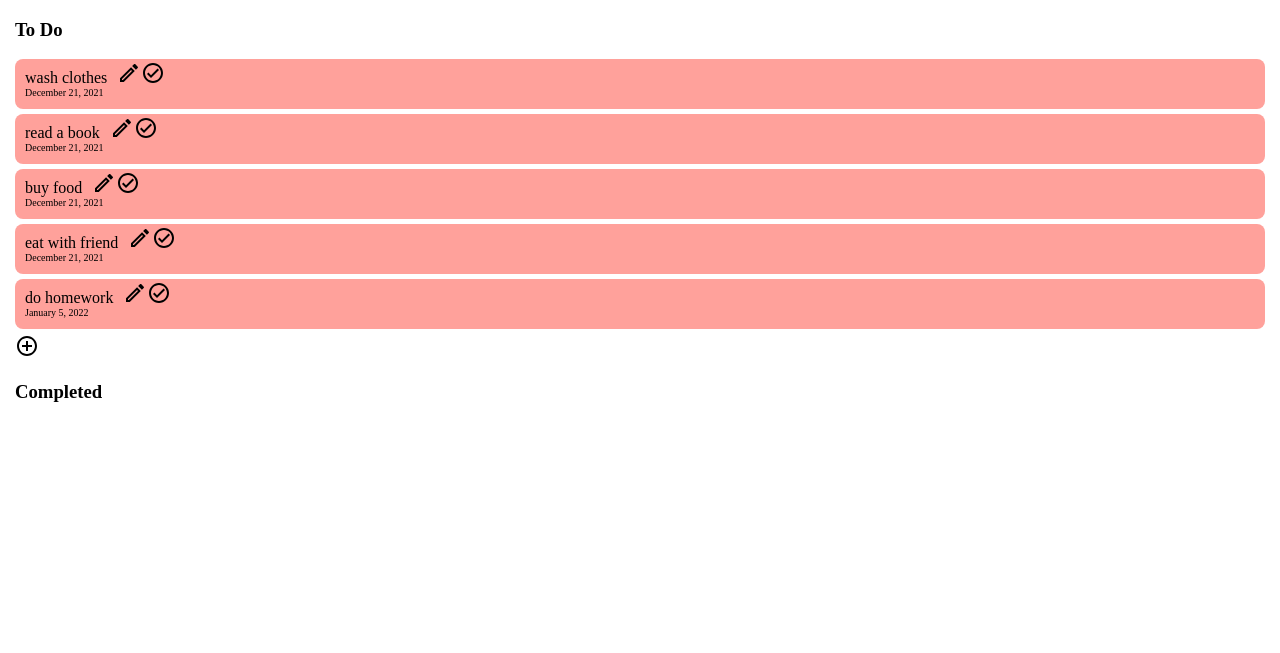
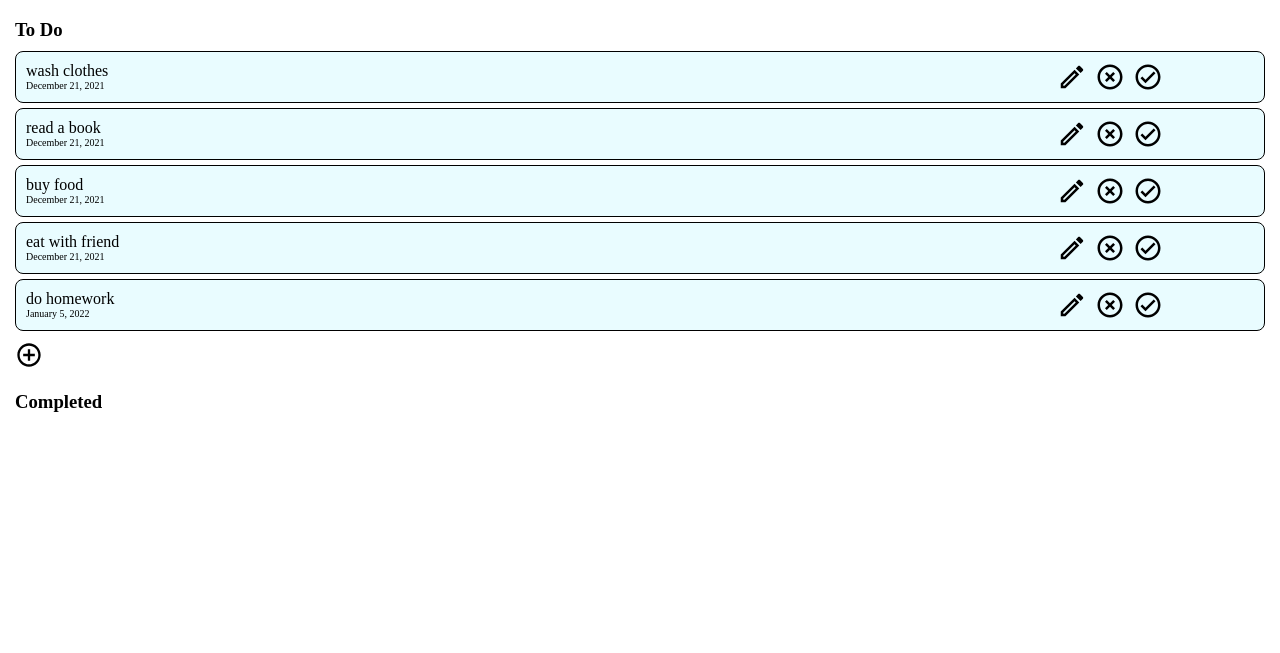
Before and after one commit to Sallytraan/reminder-app, a PHP site: page / in a window 1280 px wide. Shown: the part 73-726 px from the top of the page. Run offline with PHP 8.4, Linux system fonts and the light colour scheme; the visitor is signed in with stand-in values (Sample User, id 1).

Commit message:
fixade för det mesta css till to-do sidan :(

```diff
--- a/CSS/list.css
+++ b/CSS/list.css
@@ -35,52 +35,86 @@ form {
 /* cirklarna */
 #importantCircles {
     display: flex;
-    align-items: center;
+    flex-wrap: wrap;
     justify-content: center;
-    flex-direction: row;
 }
 
-.circle {
+#circle1, #circle2, #circle3 {
     height: 45px;
     width: 45px;
     border-radius: 50%;
 
-    margin: 5px 25px 5px 25px;
+    margin: 15px;
 }
 
-.circle:first-child { background-color: #FFA19B;}
-.circle:nth-child(2) { background-color: #FFD79B;}
-.circle:last-child { background-color: #9BFFB7;}
+#circle1 { background-color: #FFA19B;}
+#circle2 { background-color: #FFD79B;}
+#circle3 { background-color: #9BFFB7;}
 
 /* individuella tasks */
 
+#toDoWrapper h3 {
+    margin-bottom: 10px;
+}
+
 /* måste fixa taskboxen i js för att man ska kunna ändra färg beroende på vilken knapp som trycks. */
-.taskWrapper {
+/* .taskWrapper {
     display: flex;
     flex-direction: column;
 
     height: 50px;
-    background-color: #FFA19B;
+    background-color: rgb(233, 252, 255);
+    border: black 1.5px solid;
+    border-radius: 8px;
+    margin-bottom: 5px;
+} */
+
+.taskBox {
+    display: grid;
+    grid-template-columns: 3fr 1fr;
+
+    height: 50px;
+    background-color: rgb(233, 252, 255);
+    border: black 1.5px solid;
     border-radius: 8px;
     margin-bottom: 5px;
 }
 
-.taskBox {
-    display: flex;
-    align-items: center;
+.taskText {
+    margin: 10px;
+}
+
+.taskText > p {
+    margin: 0;
 }
 
 .date {
     font-size: 10px;
-    margin: 0px 10px 0px 10px;
 }
 
-/* denna måste fixas */
-.icon {
+.taskButtons {
     display: flex;
-    align-items: flex-end;
+    justify-content: center;
+    margin: 10px;
 }
 
+.taskButtons > img {
+    margin: 0px 4px;
+}
+
+.taskButtons > img:last-child {
+    margin-right: 0px;
+}
+
+#addTask {
+    margin-top: 10px;
+}
+
+#addTask img{
+    height: 28px;
+}
+
+/*
 .task {
     margin: 10px 10px 0px 10px;
-}
+} */
--- a/PAGES/to-do.js
+++ b/PAGES/to-do.js
@@ -25,6 +25,7 @@ function toDo(){
 
     let ongoingWrapper = document.getElementById("ongoing");
     let ongoingArray = TASK_DATA["ongoing"];
+    let completedArray = TASK_DATA["finished"];
 
     ongoingArray.forEach(obj => {
         console.log(obj); // ska visa alla objekt i arrayen. Kollar för säkerhets skull.
@@ -32,17 +33,36 @@ function toDo(){
         // vi vill komma åt 'task' + 'date'
         let div = document.createElement("div");
         div.innerHTML = `
-        <div class="taskWrapper">
             <div class="taskBox">
-                <p class="task"> ${obj.task}</p>
-                <img class="icon" src='../ICONS_BLACK/pencil-icon.svg' alt='edit'>
-                <img class="icon" src='/ICONS_BLACK/check-icon.svg' alt='checkmark'>
-            </div>
-            <p class="date"> ${obj.date} </p>
-        </div>`;
+                <div class="taskText">
+                    <p class="task"> ${obj.task}</p>
+                    <p class="date"> ${obj.date} </p>
+                </div>
+
+                <div class="taskButtons">
+                    <img class="editIcon" src='../ICONS_BLACK/pencil-icon.svg' alt='edit'>
+                    <img class="removeIcon" src='../ICONS_BLACK/remove-icon.svg' alt='remove'>
+                    <img class="clearIcon" src='/ICONS_BLACK/check-icon.svg' alt='checkmark'>
+                </div>
+            </div>`;
 
         ongoingWrapper.append(div);
     });
+
+    // går igenom arrayen och checkar om id är samma som usern i task-arrayen --> deletea innehållet?? Hur gör man det genom JS, kolla 'DELETE', borde finnas.
+
+    // radera object från ongoing-arrayen. Vet inte hur man ska göra lol....
+    let removeButton = document.querySelector(".removeIcon");
+    removeButton.addEventListener("click", event => {
+        let click = event.target.parentElement.parentElement;
+        console.log(click);
+        /* ongoingArray.forEach(obj => {
+            if (ID === obj.user) {
+                console.log(obj);
+            }
+        }) */
+    })
+
 
     // gör att navven ändrar färg.
     navList.classList.add("selectedNav");
```
Also changed, not shown: PAGES/create-task.php (+8 -3 lines).
